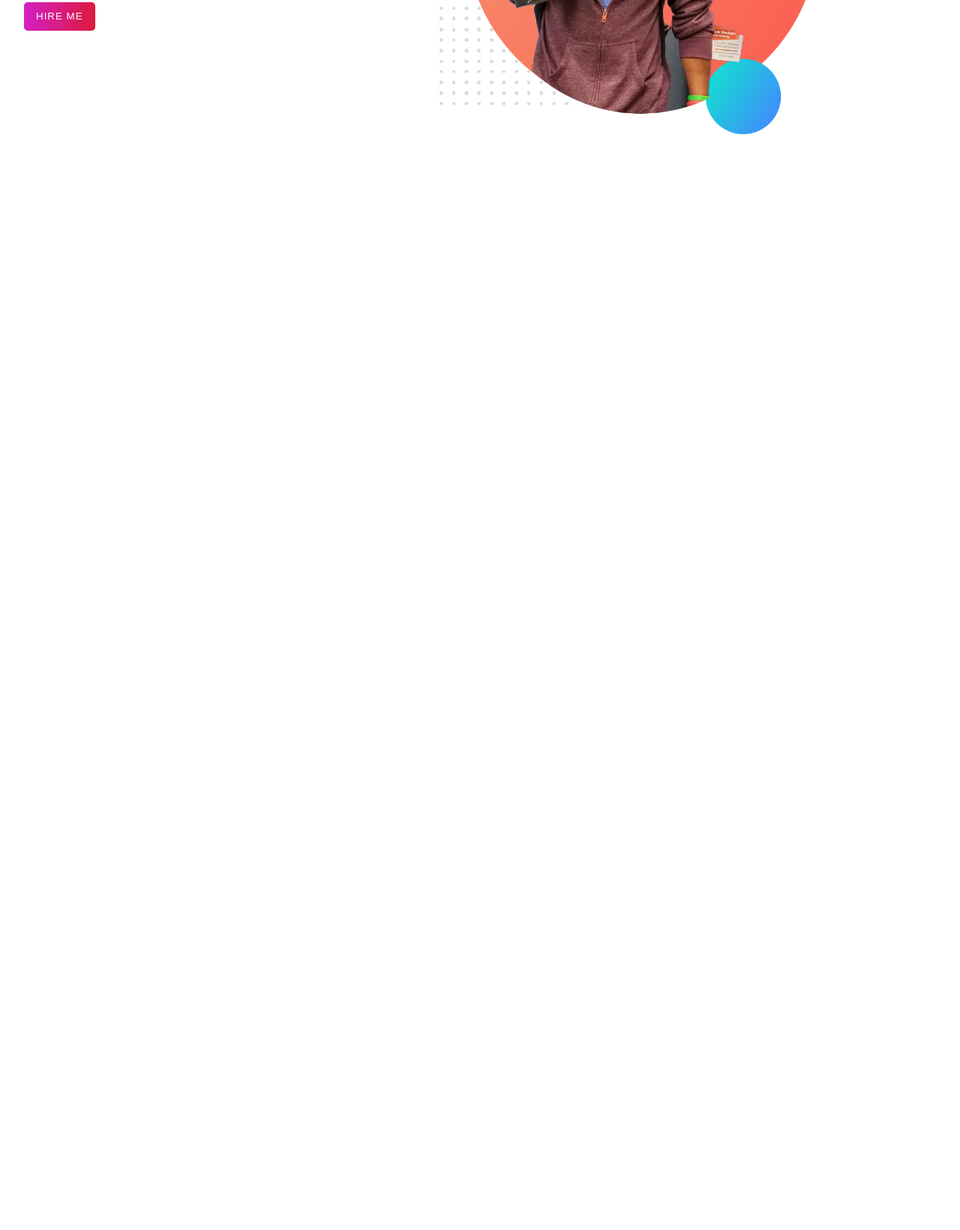
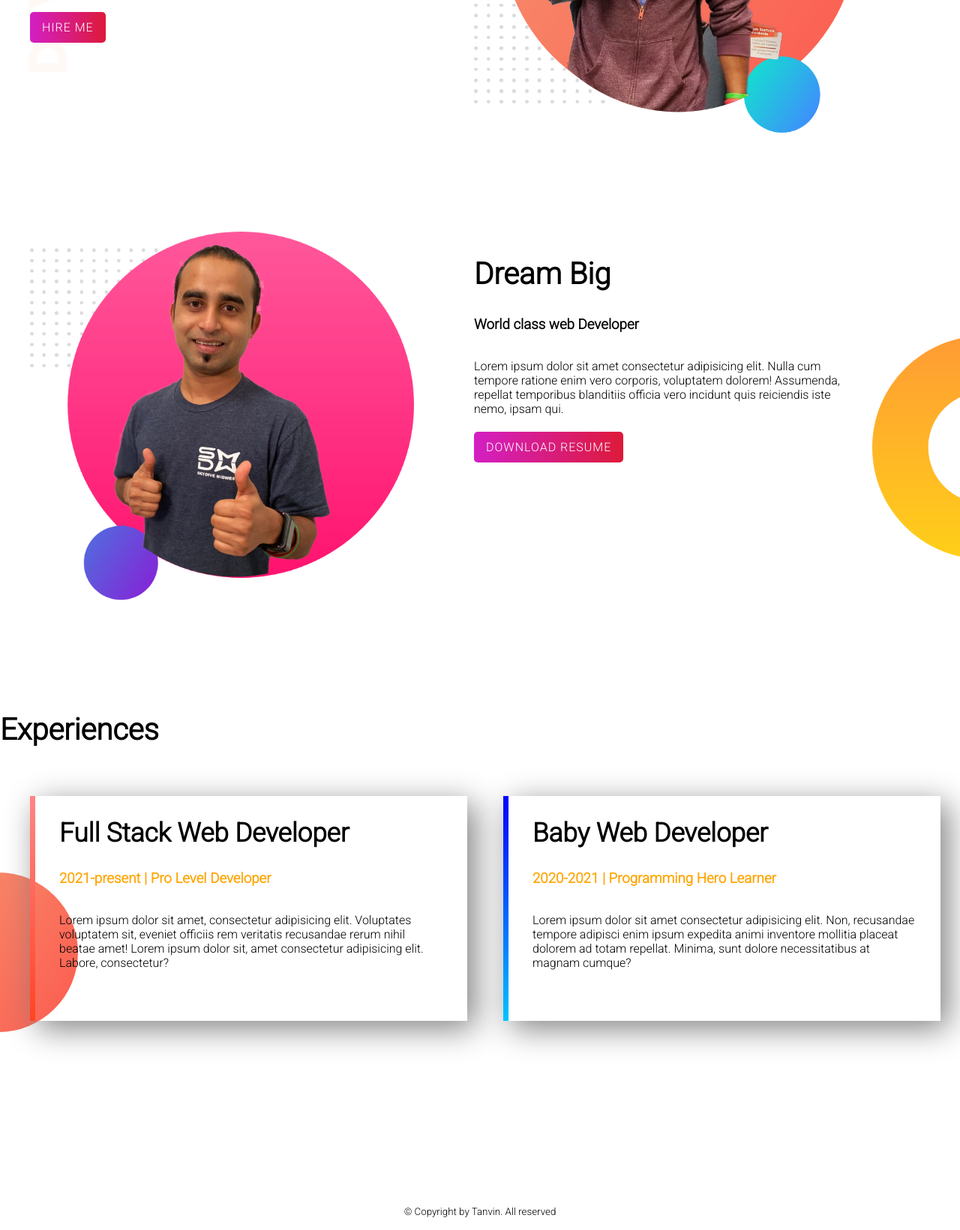
Before and after one commit to Tanvin-Ahmed/Web-Portfolio, a plain HTML site: page index.html in a window 1280 px wide. Shown: the part 363-2004 px from the top of the page at 75% size. Before the commit the page ends 800 px from the top, so only its background shows below. Drawn offline with Linux system fonts and the light colour scheme.

Commit message:
complete portfolio

```diff
--- a/index.html
+++ b/index.html
@@ -7,17 +7,48 @@
     <link rel="stylesheet" href="style.css">
 </head>
 <body>
-    <section>
+    <section class="top-banner">
         <div class="half-part">
             <h1>Wlecome to</h1>
-            <h1><span class="name-highlite">Tanvin</span> website</h1>
+            <h1><span class="orange-highlite">Tanvin</span> website</h1>
             <h3>World class profesional web Developer</h3>
             <p>Lorem ipsum dolor sit amet consectetur, adipisicing elit. Deserunt nostrum ea excepturi consequatur dolorum tempora animi quidem veniam atque eveniet deleniti voluptatum recusandae consequuntur, totam aperiam culpa vel eius beatae?</p>
-            <button type="button">Hire Me</button>
+            <a target="_blank" class="link-button" href="index.html">Hire me</a>
         </div>
         <div class="half-part">
             <img src="./img/jhankar.png" alt="">
         </div>
     </section>
+
+    <!-- dream area -->
+    <section class="dream-area">
+        <div class="half-part">
+            <img src="./img/jhankar2.png" alt="">
+        </div>
+        <div class="half-part">
+            <h1>Dream Big</h1>
+            <h3>World class web Developer</h3>
+            <p>Lorem ipsum dolor sit amet consectetur adipisicing elit. Nulla cum tempore ratione enim vero corporis, voluptatem dolorem! Assumenda, repellat temporibus blanditiis officia vero incidunt quis reiciendis iste nemo, ipsam qui.</p>
+            <a href="index.html" class="link-button">Download Resume</a>
+        </div>
+    </section>
+
+    <!-- experience area -->
+    <section class="experence-area">
+        <h1>Experiences</h1>
+        <div id="pro-web-dev" class="half-part single-experience">
+            <h2>Full Stack Web Developer</h2>
+            <h3 class="orange-highlite">2021-present | Pro Level Developer</h3>
+            <p>Lorem ipsum dolor sit amet, consectetur adipisicing elit. Voluptates voluptatem sit, eveniet officiis rem veritatis recusandae rerum nihil beatae amet! Lorem ipsum dolor sit, amet consectetur adipisicing elit. Labore, consectetur?</p>
+        </div>
+        <div id="baby-web-dev" class="half-part single-experience">
+            <h2>Baby Web Developer</h2>
+            <h3 class="orange-highlite">2020-2021 | Programming Hero Learner</h3>
+            <p>Lorem ipsum dolor sit amet consectetur adipisicing elit. Non, recusandae tempore adipisci enim ipsum expedita animi inventore mollitia placeat dolorem ad totam repellat. Minima, sunt dolore necessitatibus at magnam cumque?</p>
+        </div>
+    </section>
+    <footer>
+        <small>&copy; Copyright by Tanvin. All reserved</small>
+    </footer>
 </body>
 </html>
--- a/style.css
+++ b/style.css
@@ -3,23 +3,38 @@
 body{
     font-family: 'Roboto', sans-serif;
     overflow-x: hidden;
+    margin: 0;
+    padding: 0;
 }
-.half-part h1 .name-highlite{
+section{
+    height: 500px;
+    width: 100%;
+    padding-bottom: 140px;
+}
+.top-banner{
+    background-image: url(./img/top-banner.png);
+    background-repeat: no-repeat;
+    background-size: contain;
+}
+.orange-highlite{
     color: orange;
 }
-.half-part h1{
+ h1{
     font-size: 40px;
+}
+h2{
+    font-size: 35px;
 }
 .half-part{
     margin: 2rem 0.5rem;
-    padding: 0 1rem;
+    padding: 0 2rem;
     width: 40%;
     float: left;
 }
 .half-part img{
     width: 100%;
 }
-.half-part button{
+.half-part .link-button{
     padding: 0.7rem 1rem;
     letter-spacing: 1px;
     text-transform: uppercase;
@@ -33,4 +48,38 @@ body{
     -ms-border-radius: 5px;
     -o-border-radius: 5px;
     cursor: pointer;
+    text-decoration: none;
 }
+p{
+    padding: 1rem 0;
+}
+.dream-area{
+    background-image: url(./img/dream-bg.png);
+    background-repeat: no-repeat;
+    background-position: right;
+
+}
+.single-experience{
+    box-shadow: 10px 10px 40px gray;
+    margin-left: 2.5rem;
+    height: 300px;
+}
+.experence-area{
+    background-image: url(./img/exp-bg.png);
+    background-repeat: no-repeat;
+    background-position: left;
+}
+#pro-web-dev{
+    border-left: 7px solid;
+    border-image: linear-gradient(180deg, rgb(255, 133, 133), rgb(255, 68, 35));
+    border-image-slice: 1;
+}
+#baby-web-dev{
+    border-left: 7px solid;
+    border-image: linear-gradient(180deg, rgb(4, 0, 255), rgb(0, 195, 255));
+    border-image-slice: 1;
+}
+footer{
+    text-align: center;
+    padding: 1rem;
+}
```
